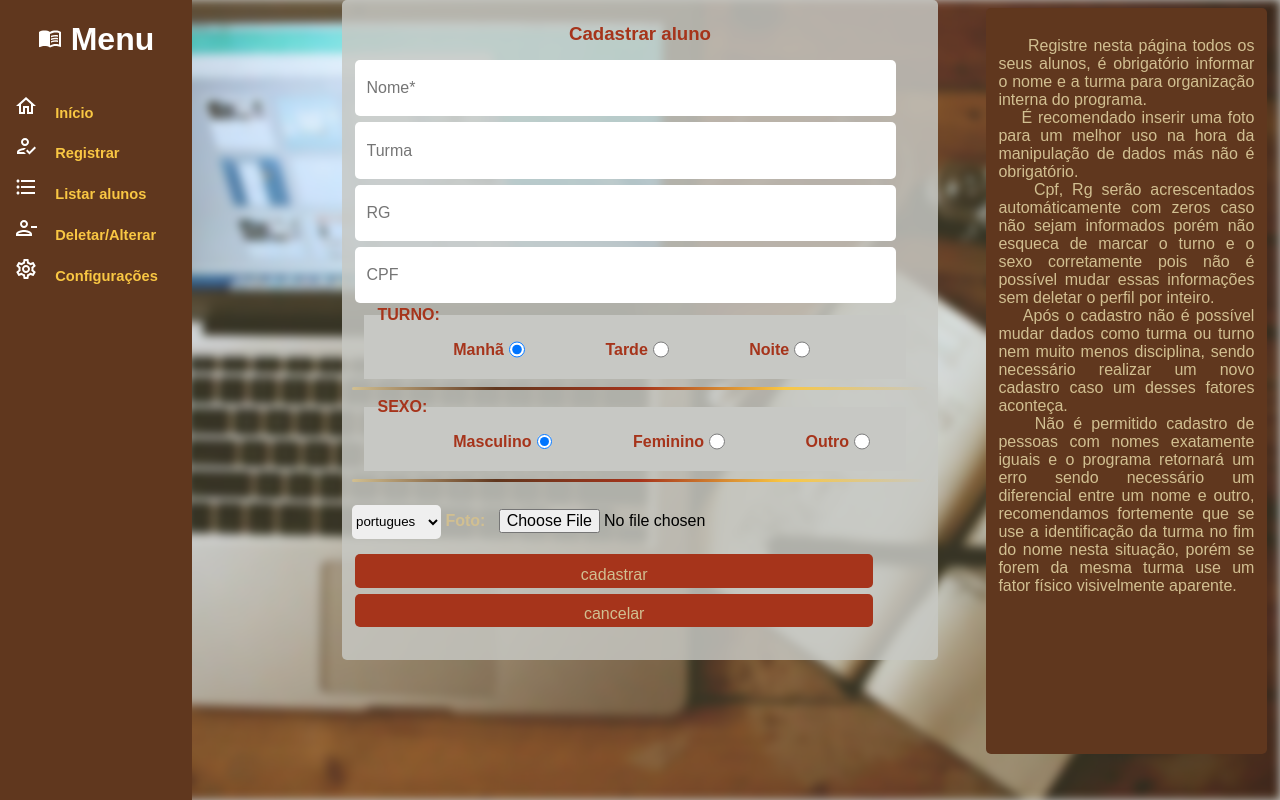
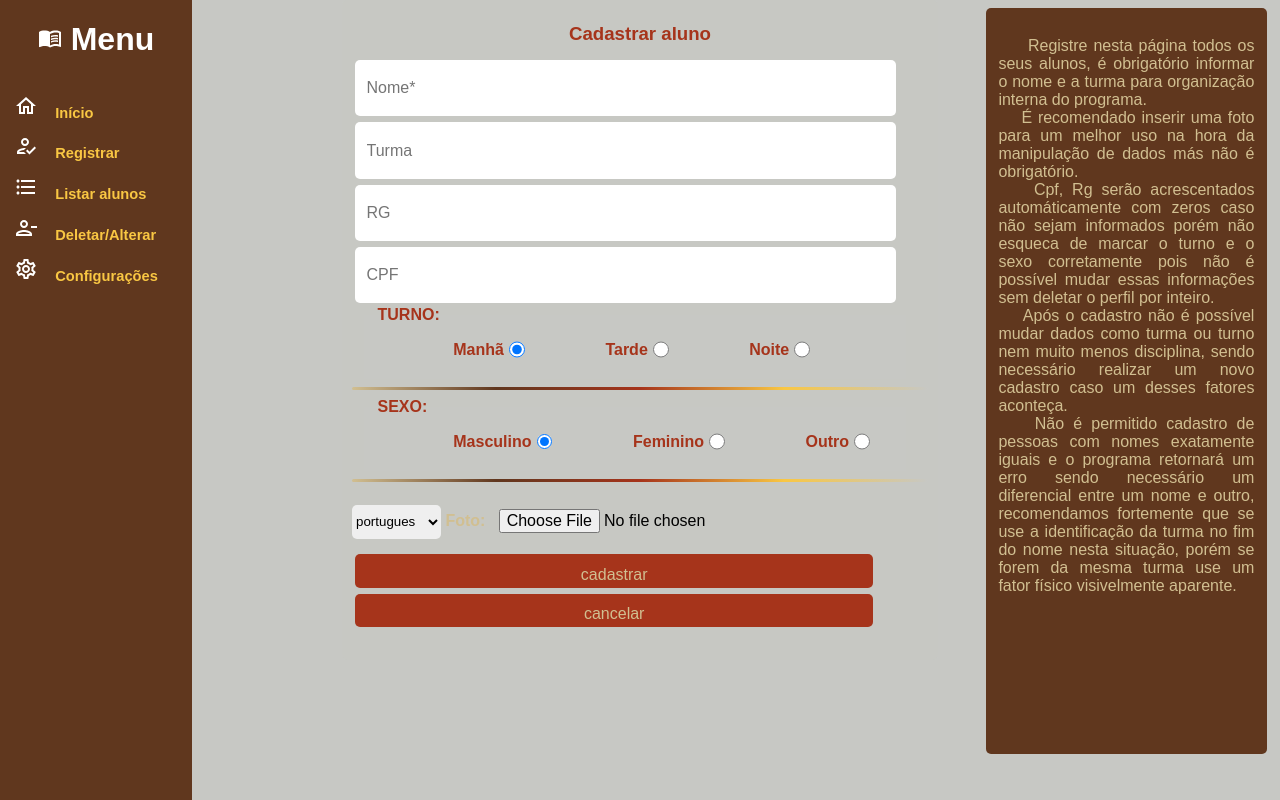
Before and after one commit to Eliomar-Julian/adm-professor, a Flask app: page /cadastrar in a window 1280 px wide. Run offline with Flask 2, Linux system fonts and the light colour scheme.

Commit message:
retirando imagens de fundo

```diff
--- a/static/css/cadastrar.css
+++ b/static/css/cadastrar.css
@@ -135,18 +135,3 @@ legend{
   ::-webkit-scrollbar-thumb:hover {
     background: rgba(117, 12, 12, 0.489);
   }
-  #borrar {
-    width: 100vw;
-    height: 100vh;
-    top: 0;
-    left: 0;
-    position: absolute;
-    background-color: #c7c8c475;
-    z-index: -1;
-    background-image: url("../img/icons/home.jpg");
-    background-repeat: no-repeat;
-    background-attachment: fixed;
-    background-size: cover;
-    background-position: center;
-    filter: blur(5px);
-}
```
Also changed, not shown: static/css/configuracoes.css (+0 -15 lines), static/css/deletar.css (+0 -15 lines), static/css/listar-perfis.css (+0 -15 lines).
